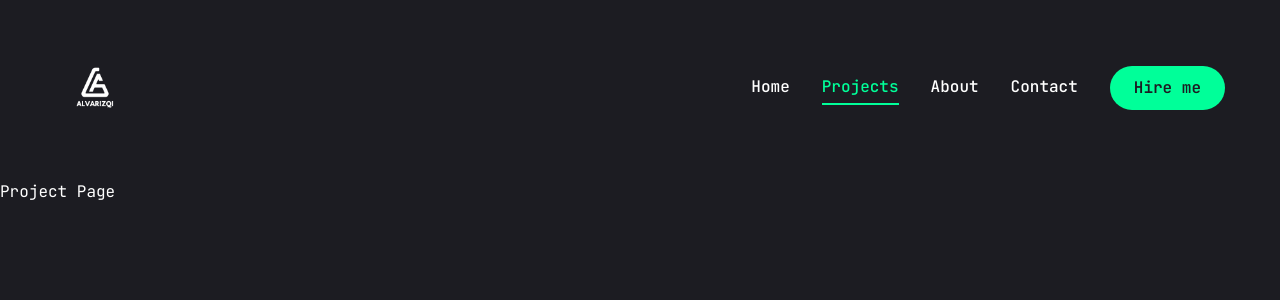
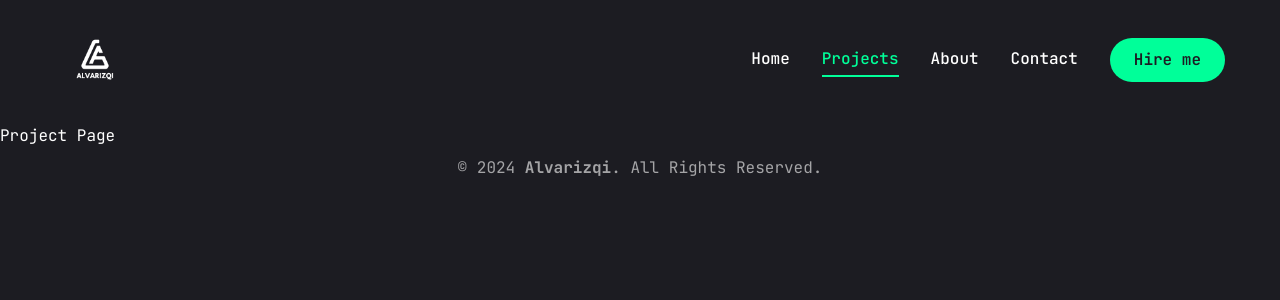
Before and after one commit to Alvarizqi09/porto, a Next.js app: page /projects in a window 1280 px wide. Shown: the top 300 px of the page. Built offline with nearby package versions, Linux system fonts and the light colour scheme.

Commit message:
update footer

```diff
--- a/app/about/page.jsx
+++ b/app/about/page.jsx
@@ -112,7 +112,7 @@ const about = () => {
         opacity: 1,
         transition: { delay: 2.4, duration: 0.4, ease: "easeIn" },
       }}
-      className="min-h-[80vh] flex items-center justify-center my-10 py-12 xl:py-0"
+      className="min-h-[80vh] flex items-center justify-center my-10 py-12 xl:py-0 "
     >
       <div className="container mx-auto">
         <Tabs
--- a/app/contact/page.jsx
+++ b/app/contact/page.jsx
@@ -71,7 +71,7 @@ Message: ${message}`
       }}
       className="py-6"
     >
-      <div className="container mx-auto">
+      <div className="container mx-auto mb-10">
         <div className="flex flex-col xl:flex-row gap-[30px]">
           <div className="flex-1 flex items-center xl:justify-end order-2 xl:order-none mb-8 xl:mb-0">
             <ul className="flex flex-col gap-10">
--- a/app/layout.jsx
+++ b/app/layout.jsx
@@ -3,6 +3,7 @@ import "./globals.css";
 import Header from "@/components/Header";
 import PageTransition from "@/components/PageTransition";
 import StairTransition from "@/components/StairTransition";
+import Footer from "@/components/Footer";
 
 const JetBrainsMono = JetBrains_Mono({
   subsets: ["latin"],
@@ -23,8 +24,8 @@ const JetBrainsMono = JetBrains_Mono({
 });
 
 export const metadata = {
-  title: "Create Next App",
-  description: "Generated by create next app",
+  title: "Alvarizqi",
+  description: "Hallo everyone!",
 };
 
 export default function RootLayout({ children }) {
@@ -34,6 +35,7 @@ export default function RootLayout({ children }) {
         <Header />
         <StairTransition />
         <PageTransition>{children}</PageTransition>
+        <Footer />
       </body>
     </html>
   );
--- a/app/page.jsx
+++ b/app/page.jsx
@@ -7,7 +7,7 @@ import { FiDownload } from "react-icons/fi";
 
 const Home = () => {
   return (
-    <section className="h-full">
+    <section className="h-full mb-10">
       <div className="container mx-auto h-full">
         <div className=" flex flex-col xl:flex-row items-center justify-between xl:pt-8 xl:pb-24">
           <div className="text-center xl:text-left order-2 xl:order-none">
@@ -17,14 +17,9 @@ const Home = () => {
               <span className="text-accent">Alvarizqi</span>
             </h1>
             <p className="max-w-[500px] mb-9 text-white/80">
-              I`m currently pursuing a Bachelor`s degree in Computer Science at
-              Universitas Negeri Semarang, focusing on front-end web
-              development, UI/UX design, and graphic design. I`m proficient in
-              React, Next.js, and Laravel, with strong skills in wireframing,
-              prototyping, HTML, CSS, and JavaScript. I also use tools like
-              Canva and Corel Draw to bring creative ideas to life. Let`s
-              collaborate and create exceptional digital experiences! solutions.
-              Lets collaborate and bring creative visions to life!
+              With expertise in React, Next.js, and Laravel, I transform ideas
+              into seamless, visually stunning web experiences. Let's
+              collaborate to create something truly extraordinary together!
             </p>
             <div className="flex flex-col xl:flex-row items-center gap-8">
               <Button
@@ -49,6 +44,12 @@ const Home = () => {
         </div>
       </div>
       <Stats />
+      <div className="text-center mt-12">
+        <p className="text-lg text-white/80">
+          "Building the web, one pixel at a time. Let's make the digital world a
+          more beautiful place together!"
+        </p>
+      </div>
     </section>
   );
 };
--- /dev/null
+++ b/components/Footer.jsx
@@ -0,0 +1,21 @@
+import React from "react";
+
+const Footer = () => {
+  const currentYear = new Date().getFullYear();
+  return (
+    <div className="mt-0 mb-10">
+      <h5
+        variant="small"
+        className="text-center font-normal text-white/60 md:mb-0 mt-6 xl:mt-0"
+      >
+        &copy; {currentYear}{" "}
+        <a href="https://github.com/Alvarizqi09">
+          <strong>Alvarizqi</strong>
+        </a>
+        . All Rights Reserved.
+      </h5>
+    </div>
+  );
+};
+
+export default Footer;
--- a/components/Header.jsx
+++ b/components/Header.jsx
@@ -8,7 +8,7 @@ import logo from "@/public/assets/Logo.png";
 
 const Header = () => {
   return (
-    <header className="py-8 xl:py-12 text-white">
+    <nav className="py-7 text-white sticky xl:py-5">
       <div className="container mx-auto flex justify-between items-center">
         <Link href="/">
           <Image src={logo} alt="logo" className="w-20 h-20  items-center" />
@@ -24,7 +24,7 @@ const Header = () => {
           <MobileNav />
         </div>
       </div>
-    </header>
+    </nav>
   );
 };
 
```
